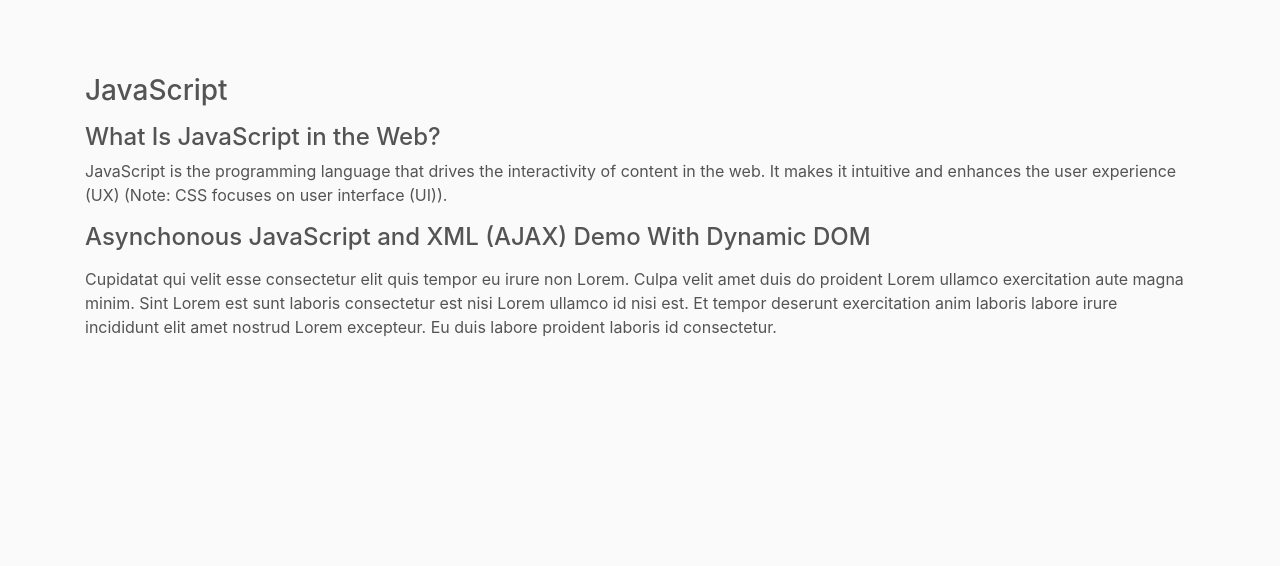
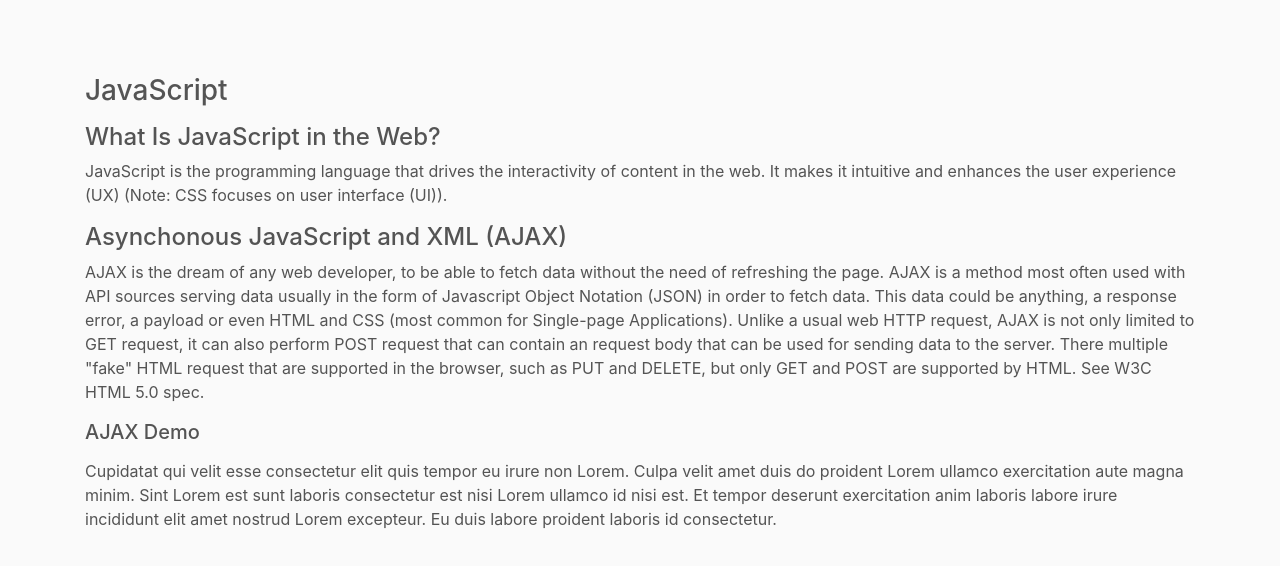
Before and after one commit to frinzekt/Web-Technologies-Demo, a website built with webpack: page JavaScript.html in a window 1280 px wide. Shown: the part 62-628 px from the top of the page. Built offline with nearby package versions, Linux system fonts and the light colour scheme; no server answers.

Commit message:
Update JavaScript.html

```diff
--- a/JavaScript.html
+++ b/JavaScript.html
@@ -18,7 +18,6 @@
 		<nav id="nav"></nav>
 		<article class="container">
 			<h3>JavaScript</h3>
-
 			<div>
 				<h4>What Is JavaScript in the Web?</h4>
 				<p>
@@ -27,7 +26,12 @@
 				</p>
 			</div>
 			<div>
-				<h4>Asynchonous JavaScript and XML (AJAX) Demo With Dynamic DOM</h4>
+				<h4>Asynchonous JavaScript and XML (AJAX)</h4>
+				<p>
+					AJAX is the dream of any web developer, to be able to fetch data without the need of refreshing the page. AJAX is a method most often used with API sources serving data usually in the form of Javascript Object Notation (JSON) in order to fetch data. This data could be anything, a response error, a payload or even HTML and CSS (most common for Single-page Applications). Unlike a usual web HTTP request, AJAX is not only limited to GET request, it can also perform POST request that can contain an request body that can be used for sending data to the server. There multiple "fake" HTML request that are supported in the browser, such as PUT and DELETE, but only GET and POST are supported by HTML. See W3C HTML 5.0 spec.
+				</p>
+
+				<h5>AJAX Demo</h5>
 				<div id="ajax-demo"></div>
 			</div>
 			<p>
```
